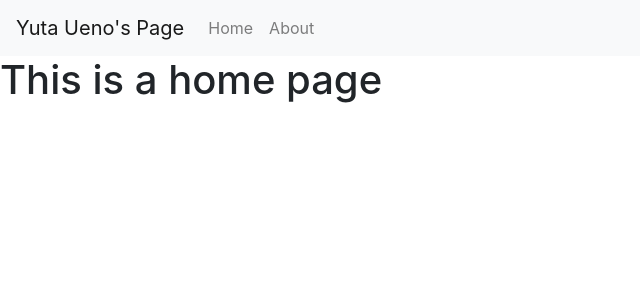
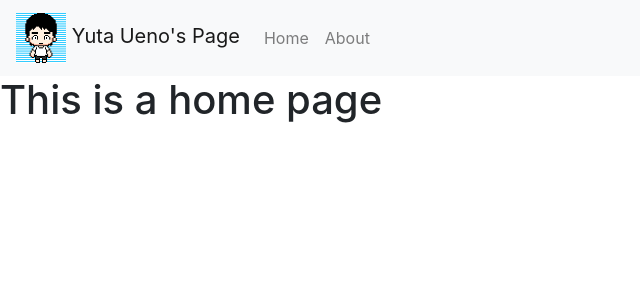
Before and after one commit to y-u-t-a/firebase, a Vue app: page / in a window 1280 px wide. Shown: the top 300 px of the page, without its empty margins (0-640 px from the left). Built offline with nearby package versions, Linux system fonts and the light colour scheme; what vue-head would draw is missing.

Commit message:
navbar を components 化 ＆ navbar にアイコンを追加

```diff
--- a/src/App.vue
+++ b/src/App.vue
@@ -1,15 +1,18 @@
 <template>
   <div id="app">
-    <b-navbar type="light" variant="light">
-      <b-navbar-brand to="/">Yuta Ueno's Page</b-navbar-brand>
-      <b-navbar-nav>
-        <b-nav-item to="/">Home</b-nav-item>
-        <b-nav-item to="/about">About</b-nav-item>
-      </b-navbar-nav>
-    </b-navbar>
+    <CoomonNavbar/>
     <router-view/>
   </div>
 </template>
 
+<script>
+import CoomonNavbar from './components/CoomonNavbar.vue'
+export default {
+  components: {
+    CoomonNavbar
+  }
+}
+</script>
+
 <style scoped>
 </style>
--- /dev/null
+++ b/src/components/CoomonNavbar.vue
@@ -0,0 +1,22 @@
+<template>
+  <b-navbar type="light" variant="light">
+    <b-navbar-brand to="/">
+      <img alt="icon" src="/assets/30320735.png" width="50px" height="50px"/>
+      Yuta Ueno's Page
+    </b-navbar-brand>
+    <b-navbar-nav>
+      <b-nav-item to="/">Home</b-nav-item>
+      <b-nav-item to="/about">About</b-nav-item>
+    </b-navbar-nav>
+  </b-navbar>
+</template>
+
+<script>
+export default {
+
+}
+</script>
+
+<style>
+
+</style>
```
